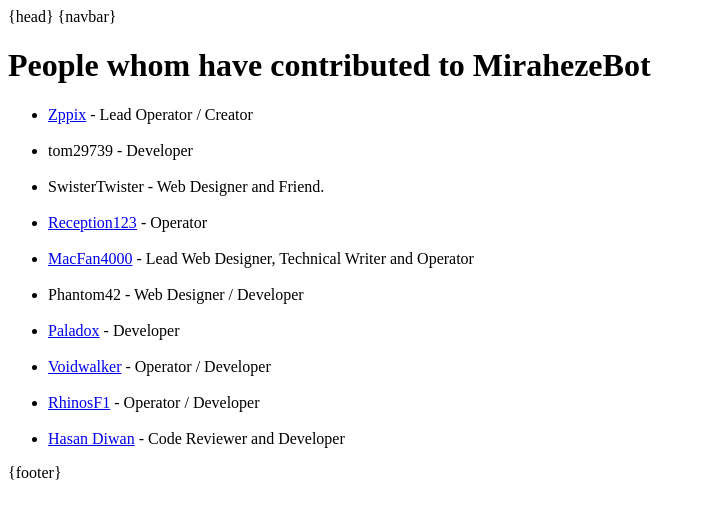
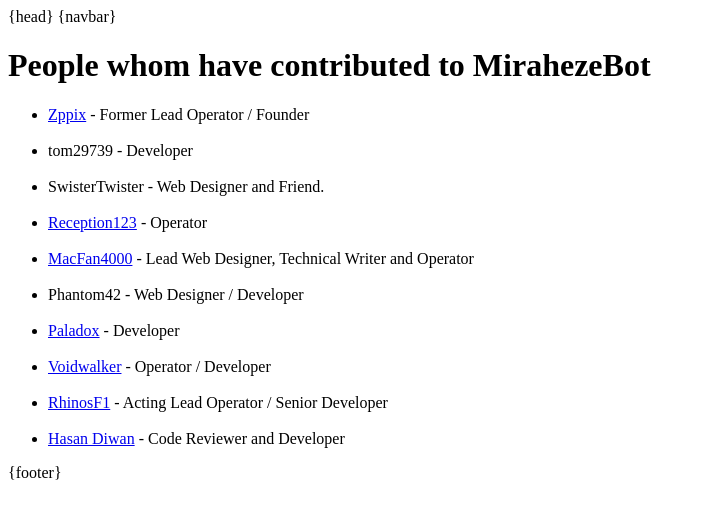
Before and after one commit to Universal-Omega/mirahezebots.org, a Flask app: template templates/contribs.html in a window 1280 px wide. Shown: the top 519 px of the page, without its empty margins (0-706 px from the left). Run offline with Flask 2, Linux system fonts and the light colour scheme; the template is opened without the code that fills it, so the values that code supplies are empty.

Commit message:
Update contribs.html (#12)

```diff
--- a/templates/contribs.html
+++ b/templates/contribs.html
@@ -6,7 +6,7 @@
         <div class="content">
             <h1>People whom have contributed to MirahezeBot</h1>
             <ul>
-                <li><a href="https://meta.miraheze.org/wiki/User:Zppix">Zppix</a> - Lead Operator / Creator </li><br/>
+                <li><a href="https://meta.miraheze.org/wiki/User:Zppix">Zppix</a> - Former Lead Operator / Founder </li><br/>
                 <li>tom29739 - Developer</li><br/>
                 <li>SwisterTwister - Web Designer and Friend.</li><br/>
                 <li><a href="https://meta.miraheze.org/wiki/User:Reception123">Reception123</a> - Operator</li><br/>
@@ -14,7 +14,7 @@
                 <li>Phantom42 - Web Designer / Developer</li><br/>
                 <li><a href="https://meta.miraheze.org/wiki/User:Paladox">Paladox</a> - Developer</li><br/>
                 <li><a href="https://meta.miraheze.org/wiki/User:Void">Voidwalker</a> - Operator / Developer </li><br/>
-                <li><a href="https://meta.miraheze.org/wiki/User:RhinosF1">RhinosF1</a> - Operator / Developer </li><br/>
+                <li><a href="https://meta.miraheze.org/wiki/User:RhinosF1">RhinosF1</a> - Acting Lead Operator / Senior Developer </li><br/>
                 <li><a href="https://github.com/hasandiwan">Hasan Diwan</a> - Code Reviewer and Developer </li>
             </ul>
         </div>
```
